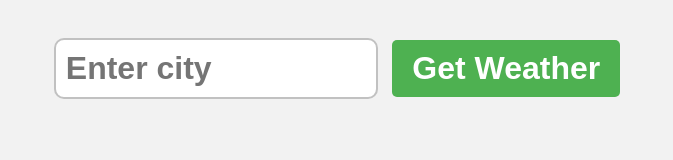
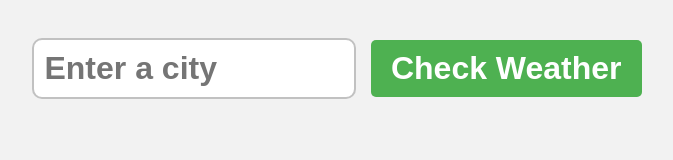
Before and after one commit to Dave-07/AnyWeather, a plain HTML site: page index.html in a window 1280 px wide. Shown: the whole page, without its empty margins (308-981 px from the left). Drawn offline with Linux system fonts and the light colour scheme.

Commit message:
Update form input placeholder and button text
Update form input placeholder and button text

```diff
--- a/index.html
+++ b/index.html
@@ -10,8 +10,8 @@
 </head>
 <body>
     <form action="" class="weatherForm">
-        <input type="text" class="cityInput" placeholder="Enter city">
-        <button type="submit">Get Weather</button>
+        <input type="text" class="cityInput" placeholder="Enter a city">
+        <button type="submit">Check Weather</button>
     </form>
 
     <div class="card" style="display: none;">
```
